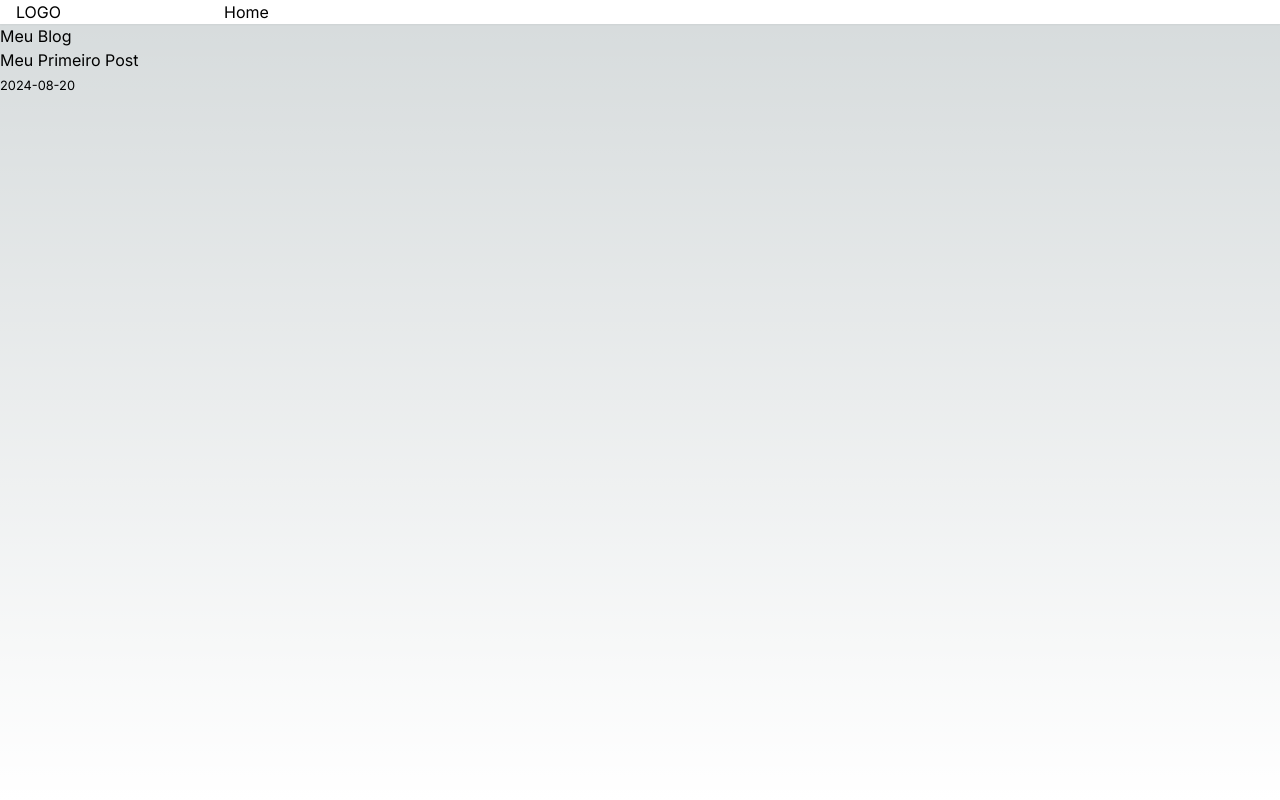
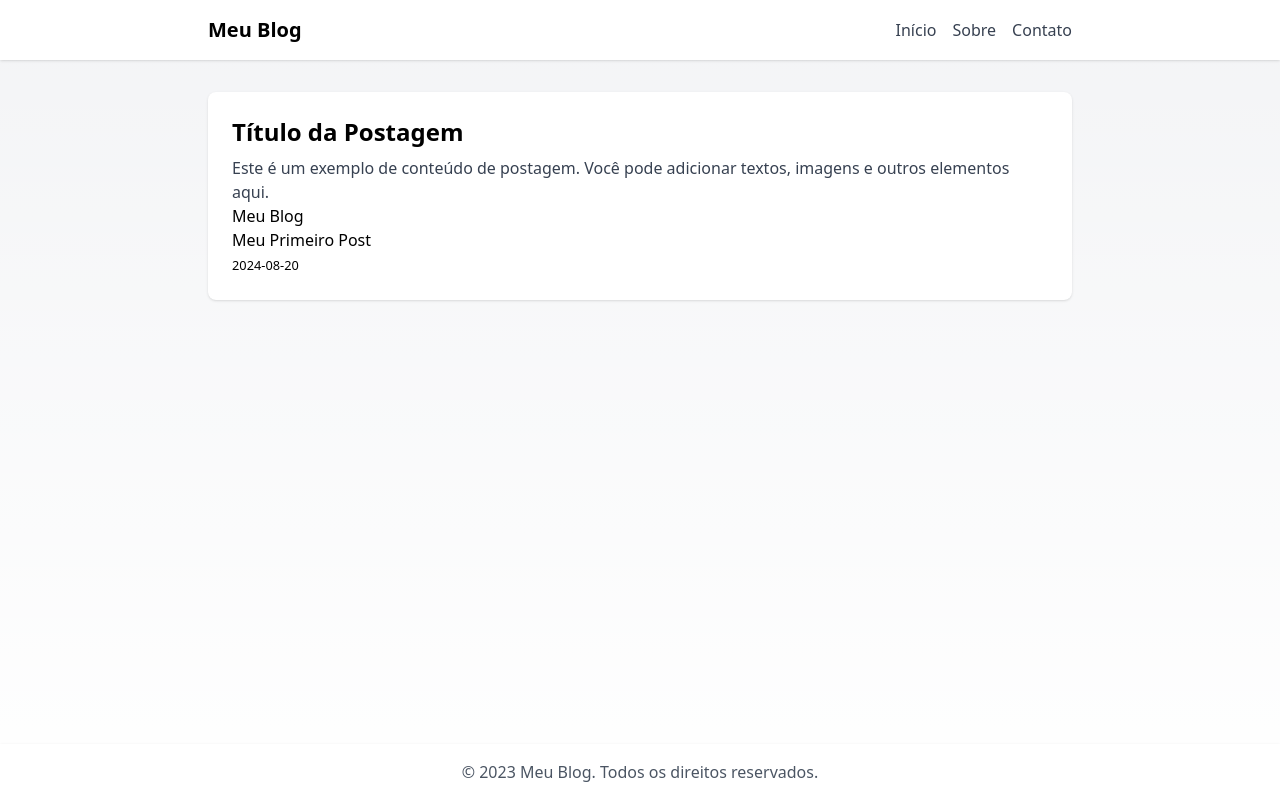
Before and after one commit to sobucki/personal-blog, a Next.js app: page / in a window 1280 px wide. Built offline with nearby package versions, Linux system fonts and the light colour scheme.

Commit message:
Add DaisyUI

```diff
--- a/package.json
+++ b/package.json
@@ -20,6 +20,7 @@
     "@types/node": "^20",
     "@types/react": "^18",
     "@types/react-dom": "^18",
+    "daisyui": "^4.12.10",
     "eslint": "^8",
     "eslint-config-next": "14.2.5",
     "postcss": "^8",
--- a/src/app/globals.css
+++ b/src/app/globals.css
@@ -24,7 +24,7 @@ body {
       rgb(var(--background-end-rgb))
     )
     rgb(var(--background-start-rgb));
-  height: 100vh;
+  /* height: 100vh; */
 }
 
 @layer utilities {
--- a/src/app/layout.tsx
+++ b/src/app/layout.tsx
@@ -18,10 +18,49 @@ export default function RootLayout({
   children: React.ReactNode;
 }>) {
   return (
-    <html lang="en">
-      <body className={inter.className}>
-        <Header />
-        {children}
+    <html lang="en" data-theme="cupcake">
+      <body className="bg-gray-100 min-h-screen flex flex-col">
+        <header className="bg-white shadow">
+          <div className="max-w-4xl mx-auto px-4 py-4 flex justify-between items-center">
+            <h1 className="text-xl font-bold">Meu Blog</h1>
+            <nav>
+              <ul className="flex space-x-4">
+                <li>
+                  <a href="#" className="text-gray-700 hover:text-gray-900">
+                    Início
+                  </a>
+                </li>
+                <li>
+                  <a href="#" className="text-gray-700 hover:text-gray-900">
+                    Sobre
+                  </a>
+                </li>
+                <li>
+                  <a href="#" className="text-gray-700 hover:text-gray-900">
+                    Contato
+                  </a>
+                </li>
+              </ul>
+            </nav>
+          </div>
+        </header>
+
+        <main className=" flex-grow max-w-4xl mx-auto px-4 py-8">
+          <article className="bg-white p-6 rounded-lg shadow mb-8">
+            <h2 className="text-2xl font-bold mb-2">Título da Postagem</h2>
+            <p className="text-gray-700">
+              Este é um exemplo de conteúdo de postagem. Você pode adicionar
+              textos, imagens e outros elementos aqui.
+            </p>
+            {children}
+          </article>
+        </main>
+
+        <footer className="bg-white shadow">
+          <div className="max-w-4xl mx-auto px-4 py-4 text-center text-gray-600">
+            &copy; 2023 Meu Blog. Todos os direitos reservados.
+          </div>
+        </footer>
       </body>
     </html>
   );
--- a/src/components/Header/Header.tsx
+++ b/src/components/Header/Header.tsx
@@ -2,16 +2,28 @@ import Link from "next/link";
 
 function Header() {
   return (
-    <header className="bg-white shadow-sm">
-      <div className="container mx-auto px-4 flex items-center">
-        <div className="w-40">
-          <Link href="/">LOGO</Link>
-        </div>
-        <div className="ml-12 flex">
-          <Link href="/">Home</Link>
-        </div>
+    <div className="navbar bg-base-100">
+      <div className="flex-1">
+        <a className="btn btn-ghost text-xl">daisyUI</a>
       </div>
-    </header>
+      <div className="flex-none">
+        <button className="btn btn-square btn-ghost">
+          <svg
+            xmlns="http://www.w3.org/2000/svg"
+            fill="none"
+            viewBox="0 0 24 24"
+            className="inline-block h-5 w-5 stroke-current"
+          >
+            <path
+              strokeLinecap="round"
+              strokeLinejoin="round"
+              strokeWidth="2"
+              d="M5 12h.01M12 12h.01M19 12h.01M6 12a1 1 0 11-2 0 1 1 0 012 0zm7 0a1 1 0 11-2 0 1 1 0 012 0zm7 0a1 1 0 11-2 0 1 1 0 012 0z"
+            ></path>
+          </svg>
+        </button>
+      </div>
+    </div>
   );
 }
 
--- a/tailwind.config.ts
+++ b/tailwind.config.ts
@@ -15,6 +15,9 @@ const config: Config = {
       },
     },
   },
-  plugins: [],
+  plugins: [require("daisyui")],
+  daisyui: {
+    themes: ["light", "dark", "cupcake"],
+  },
 };
 export default config;
```
Also changed, not shown: 1 other file (tests, documents, lock files or other folders).
